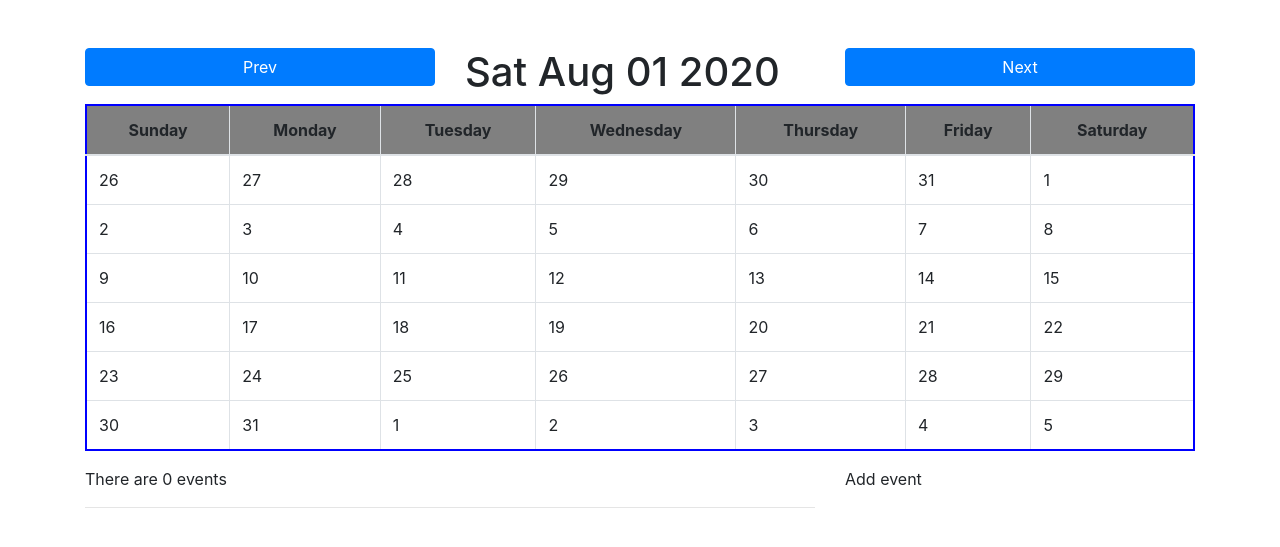
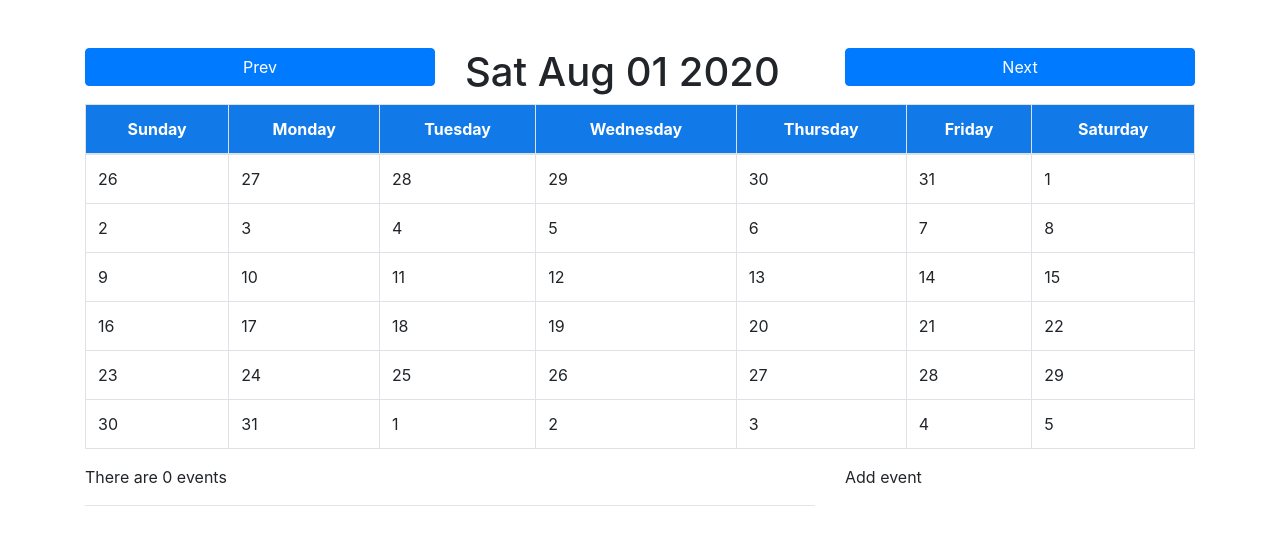
Before and after one commit to daniel-sjkdm/DJKalendar, a Django app: page /kalendar/ in a window 1280 px wide. Shown: the top 547 px of the page. Run offline with Django 3.2, Linux system fonts and the light colour scheme; data that the repository does not hold is empty; some libraries are stand-ins or nearby versions.

Commit message:
Some css here...

```diff
--- a/djangokalendar/djkalendar/static/djkalendar/css/index.css
+++ b/djangokalendar/djkalendar/static/djkalendar/css/index.css
@@ -1,7 +1,16 @@
+table {
+	border-bottom: 2px solid #1279e8;
+}
+
 #kalendar-cell {
-	background-color: green;
+	font-size: "22px";
+	width: 120px;
+	height: 120px;
+}
+
+#kalendar-cell:hover {
+	background-color: #656A7C;
 	color: white;
-	font-size: "22px";
 }
 
 #kalendar-prev-button {
@@ -12,19 +21,19 @@
 	width: 100%;
 }
 
+table {
+	border-radius: 10px;
+}
+
 table thead tr {
 	text-align: center;
-	background-color: gray;
+	background-color: #1279e8;
+	color: white;
 }
 
 #kalendar-table {
-	border: 2px solid blue;
+	border: 1px solid gray;
 }
-
-#kalendar-search-date {
-	width: 100%;
-}
-
 
 /*.table-bordered {
 	border: 2px solid blue;
```
